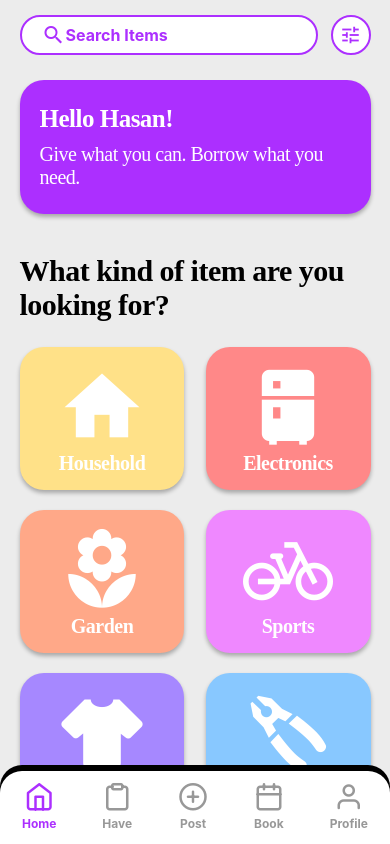
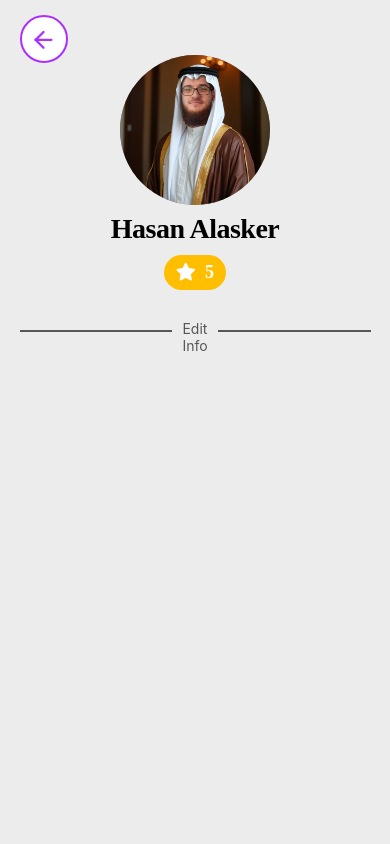
Before and after one commit to HasanAlasker/LendYard, a React Native app in the folder client/: screen /EditProfile in a window 390 px wide. Built offline with nearby package versions, Linux system fonts and the light colour scheme.

Commit message:
all pages added

```diff
--- a/client/App.js
+++ b/client/App.js
@@ -11,6 +11,8 @@ import Have from "./pages/Users/Have";
 import Post from "./pages/Users/Post";
 import Book from "./pages/Users/Book";
 import Profile from "./pages/Users/Profile";
+import Requests from './pages/Users/Requests'
+import EditProfile from "./pages/Users/EditProfile";
 
 const Stack = createNativeStackNavigator();
 const StackNavigator = () => (
@@ -23,6 +25,8 @@ const StackNavigator = () => (
     <Stack.Screen name="Post" component={Post}></Stack.Screen>
     <Stack.Screen name="Book" component={Book}></Stack.Screen>
     <Stack.Screen name="Profile" component={Profile}></Stack.Screen>
+    <Stack.Screen name="Requests" component={Requests}></Stack.Screen>
+    <Stack.Screen name="EditProfile" component={EditProfile}></Stack.Screen>
   </Stack.Navigator>
 );
 
--- a/client/components/BackBtn.js
+++ b/client/components/BackBtn.js
@@ -1,32 +1,45 @@
-import { Feather, FontAwesome5, FontAwesome6, MaterialCommunityIcons, Octicons } from "@expo/vector-icons";
+import {
+  Feather,
+  FontAwesome5,
+  FontAwesome6,
+  MaterialCommunityIcons,
+  Octicons,
+} from "@expo/vector-icons";
 import React from "react";
 import { View, StyleSheet, TouchableOpacity } from "react-native";
 import useThemedStyles from "../hooks/useThemedStyles";
 import { useTheme } from "../config/ThemeContext";
+import { useNavigation } from "@react-navigation/native";
 
-function BackBtn({onPress}) {
+function BackBtn({ onPress }) {
   const styles = useThemedStyles(getStyles);
   const { theme } = useTheme();
 
+  const navigation = useNavigation();
+  const navigateTo = () => {
+    navigation.goBack();
+  };
+
   return (
-    <TouchableOpacity onPress={onPress} style={styles.container}>
+    <TouchableOpacity onPress={navigateTo} style={styles.container}>
       <Feather name="arrow-left" size={27} color={theme.purple}></Feather>
     </TouchableOpacity>
   );
 }
 
-const getStyles = (theme) => StyleSheet.create({
-  container: {
-    backgroundColor:theme.post,
-    padding:8,
-    width:48,
-    height:48,
-    borderRadius:"50%",
-    justifyContent:'center',
-    alignItems:'center',
-    borderColor:theme.purple,
-    borderWidth:2
-  },
-});
+const getStyles = (theme) =>
+  StyleSheet.create({
+    container: {
+      backgroundColor: theme.post,
+      padding: 8,
+      width: 48,
+      height: 48,
+      borderRadius: "50%",
+      justifyContent: "center",
+      alignItems: "center",
+      borderColor: theme.purple,
+      borderWidth: 2,
+    },
+  });
 
 export default BackBtn;
--- a/client/components/EditBtn.js
+++ b/client/components/EditBtn.js
@@ -3,13 +3,19 @@ import { View, StyleSheet, TouchableOpacity } from "react-native";
 import useThemedStyles from "../hooks/useThemedStyles";
 import { useTheme } from "../config/ThemeContext";
 import { Feather } from "@expo/vector-icons";
+import { useNavigation } from "@react-navigation/native";
 
 function EditBtn({ onPress }) {
   const styles = useThemedStyles(getStyles);
   const { theme } = useTheme();
 
+  const navigation = useNavigation();
+  const navigateTo = () => {
+    navigation.navigate("EditProfile");
+  };
+
   return (
-    <TouchableOpacity onPress={onPress} style={styles.container}>
+    <TouchableOpacity onPress={navigateTo} style={styles.container}>
       <Feather name="edit-3" size={22} color={theme.always_white}></Feather>
     </TouchableOpacity>
   );
@@ -28,8 +34,8 @@ const getStyles = (theme) =>
       borderColor: theme.background,
       borderWidth: 2,
 
-      bottom:45,
-      left:105
+      bottom: 45,
+      left: 105,
     },
   });
 
--- a/client/components/NotificationBtn.js
+++ b/client/components/NotificationBtn.js
@@ -4,14 +4,20 @@ import { View, StyleSheet, TouchableOpacity } from "react-native";
 import useThemedStyles from "../hooks/useThemedStyles";
 import { useTheme } from "../config/ThemeContext";
 import RedCircle from "./RedCircle";
+import { useNavigation } from "@react-navigation/native";
 
 function NotificationBtn({ onPress, isActive }) {
   const styles = useThemedStyles(getStyles);
   const { theme } = useTheme();
 
+  const navigation = useNavigation()
+  const navigateTo=()=>{
+    navigation.navigate('Requests')
+  }
+
   return (
     <View>
-      <TouchableOpacity onPress={onPress} style={styles.container}>
+      <TouchableOpacity onPress={navigateTo} style={styles.container}>
         <Feather name="bell" size={27} color={theme.always_white}></Feather>
       </TouchableOpacity>
       {isActive && <RedCircle></RedCircle>}
--- /dev/null
+++ b/client/pages/Users/EditProfile.js
@@ -0,0 +1,23 @@
+import React from "react";
+import { View, StyleSheet } from "react-native";
+import SafeScreen from "../../components/SafeScreen";
+import TopChunkProfile from "../../components/TopChunkProfile";
+
+function EditProfile({ userName, image, number, email, rating, sep }) {
+  return (
+    <SafeScreen>
+      <TopChunkProfile
+        userName={"Hasan Alasker"}
+        userPic={require("../../assets/Pics/hasan.png")}
+        userRate={5}
+        sep={"Edit Info"}
+      ></TopChunkProfile>
+    </SafeScreen>
+  );
+}
+
+const styles = StyleSheet.create({
+  container: {},
+});
+
+export default EditProfile;
--- a/client/pages/Users/Profile.js
+++ b/client/pages/Users/Profile.js
@@ -5,7 +5,7 @@ import ScrollScreen from "../../components/ScrollScreen";
 import TopChunkProfile from "../../components/TopChunkProfile";
 import Post from "../../components/Post";
 
-function Profile(props) {
+function Profile({userName, isNotification, myProfile, userPic, userRate, sep}) {
   return (
     <SafeScreen>
       <ScrollScreen>
--- /dev/null
+++ b/client/pages/Users/Requests.js
@@ -0,0 +1,23 @@
+import React from 'react';
+import { View, StyleSheet } from 'react-native';
+import SafeScreen from '../../components/SafeScreen';
+import AppText from '../../config/AppText';
+import TopNav from '../../components/TopNav';
+import Navbar from '../../components/Navbar';
+import FullScreen from '../../components/FullScreen';
+
+function Requests(props) {
+  return (
+    <SafeScreen>
+        <TopNav></TopNav>
+        <FullScreen></FullScreen>
+        <Navbar></Navbar>
+    </SafeScreen>
+  );
+}
+
+const styles = StyleSheet.create({
+  container:{},
+})
+
+export default Requests;
```
